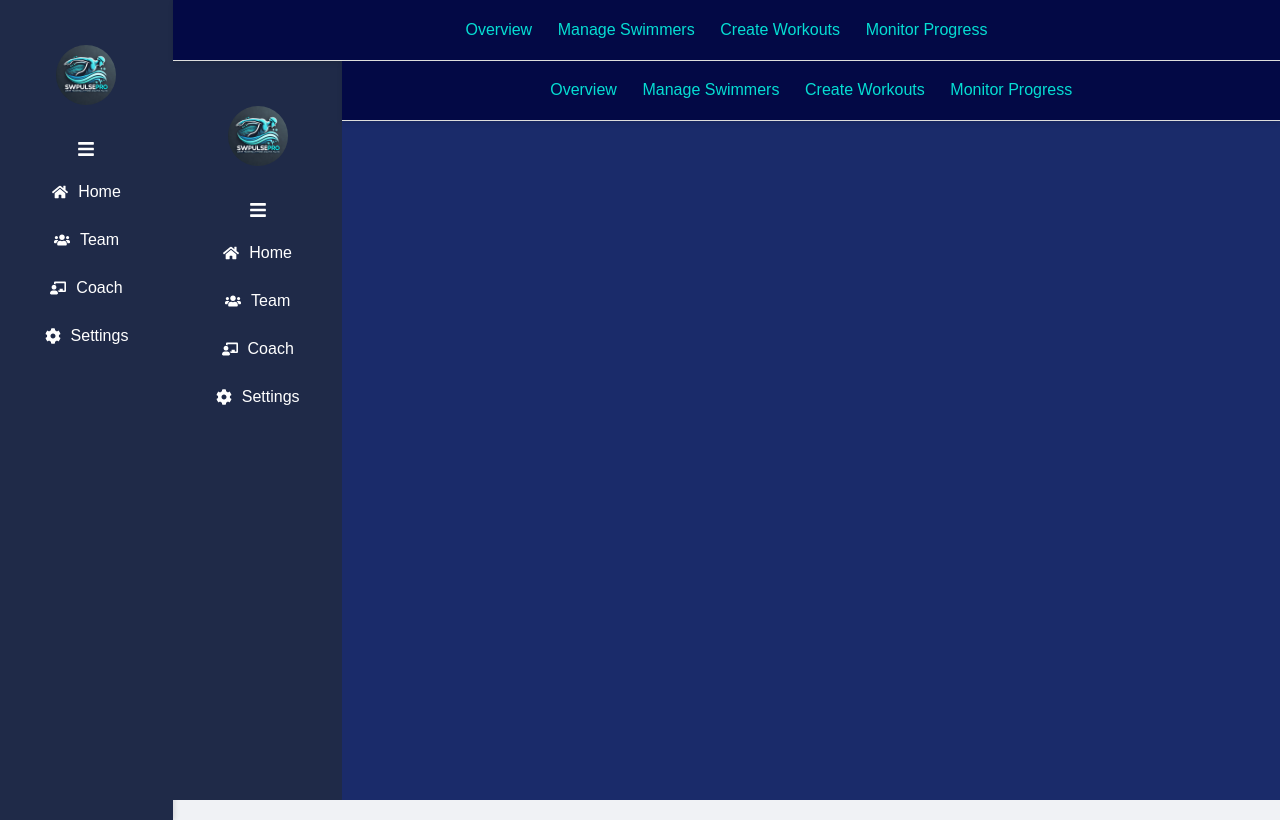
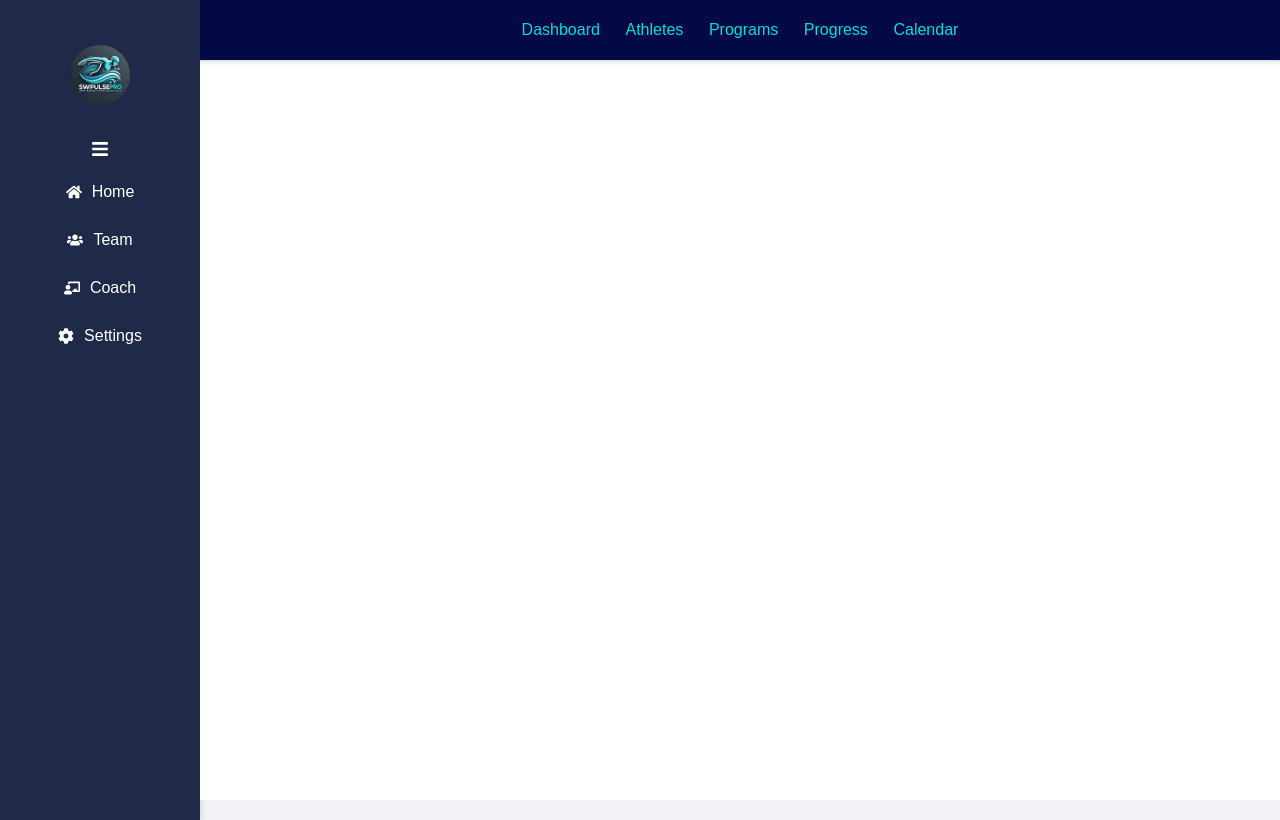
Before and after one commit to MarkOfosu/swimpulsepro, a Next.js app: page /coach in a window 1280 px wide. Built offline with nearby package versions, Linux system fonts and the light colour scheme.

Commit message:
simple navigation for main content without use of context

```diff
--- a/app/coach/CoachOverview.tsx
+++ b/app/coach/CoachOverview.tsx
@@ -6,7 +6,7 @@ const CoachOverview: React.FC = () => {
   return (
     <CoachPage>
       <h1>Coach Overview</h1>
-      <p>Content goes here...</p>
+      <p>Content Content..</p>
     </CoachPage>
   );
 };
--- a/app/coach/page.tsx
+++ b/app/coach/page.tsx
@@ -1,13 +1,22 @@
 // app/coach/page.tsx
-import React from 'react';
-import CoachLayout from '../layouts/CoachLayout';
-import RootLayout from '../layout';
 
-const CoachPage: React.FC<{ children: React.ReactNode }> = ({ children }) => {
+
+import React, { ReactNode } from 'react';
+import ContentRootLayout from '@app/layouts/ContentRootlayout';
+
+const CoachPage: React.FC<{ children: ReactNode }> = ({ children }) => {
+  const links = [
+    { href: '/coach/dashboard', label: 'Dashboard' },
+    { href: '/coach/athletes', label: 'Athletes' },
+    { href: '/coach/programs', label: 'Programs' },
+    { href: '/coach/progress', label: 'Progress' },
+    { href: '/coach/calendar', label: 'Calendar' },
+  ];
+
   return (
-    <RootLayout layoutType="coach">
-      <CoachLayout>{children}</CoachLayout>
-    </RootLayout>
+    <ContentRootLayout links={links}>
+      {children}
+    </ContentRootLayout>
   );
 };
 
--- a/app/layout.tsx
+++ b/app/layout.tsx
@@ -1,31 +1,15 @@
+//app/layout.tsx
 import '@styles/globals.css';
 import React, { ReactNode } from 'react';
 import Sidebar from '../components/SideBar';
 import BottomNav from '@/components/BottomNav';
-import TeamLayout from './layouts/TeamLayout';
-import CoachLayout from './layouts/CoachLayout';
-import ContentRootLayout from './layouts/ContentRootlayout';
 
 export const metadata = {
   title: 'SwimPulsePro',
   description: 'Swim Training Fit Analysis and Tracking Tool',
 };
 
-
-function RootLayout({ children, layoutType }: { children: ReactNode; layoutType: 'team' | 'coach' }) {
-  const links =
-    layoutType === 'team'
-      ? [
-          { href: '/team/overview', label: 'Overview' },
-          { href: '/team/manage-coaches', label: 'Manage Coaches' },
-          { href: '/team/team-settings', label: 'Team Settings' },
-        ]
-      : [
-          { href: '/coach/overview', label: 'Overview' },
-          { href: '/coach/manage-swimmers', label: 'Manage Swimmers' },
-          { href: '/coach/create-workouts', label: 'Create Workouts' },
-          { href: '/coach/monitor-progress', label: 'Monitor Progress' },
-        ];
+function RootLayout({ children, layoutType }: { readonly children: ReactNode; readonly layoutType: 'team' | 'coach' }) {
 
   return (
     <html lang='en'>
@@ -36,9 +20,7 @@ function RootLayout({ children, layoutType }: { children: ReactNode; layoutType:
       <body>
         <div id="layout">
           <Sidebar />
-          <ContentRootLayout links={links}>
             <main className='content'>{children}</main>
-          </ContentRootLayout>
           <BottomNav />
         </div>
       </body>
--- a/app/layouts/CoachLayout.tsx
+++ /dev/null
@@ -1,9 +0,0 @@
-'use client';
-import React from 'react';
-
-
-const CoachLayout: React.FC<{ children: React.ReactNode }> = ({ children }) => {
-  return <div>{children}</div>;
-};
-
-export default CoachLayout;
--- a/app/layouts/ContentRootlayout.tsx
+++ b/app/layouts/ContentRootlayout.tsx
@@ -1,26 +1,20 @@
 'use client';
 import React from 'react';
-import { useLayout } from '../../context/LayoutContext';
 import ContentNavBar from '@/components/ContentNavBar';
 import '@styles/globals.css';
-import { LayoutProvider } from '@/context/LayoutContext';
 
 
 
-interface ContentRootLayoutProps {
-  links: { href: string; label: string }[];
-  children: React.ReactNode;
+const ContentRootLayout: React.FC<{ links: { href: string; label: string }[]; children: React.ReactNode }> = ({ links, children }) => {
+  return (
+      <div className="content-layout">
+        <ContentNavBar links={links} />
+        <div className="content-main">
+          {children}
+        </div>
+      </div>
+  );
 }
 
-const ContentRootLayout: React.FC<ContentRootLayoutProps> = ({ links, children }) => {
-  return (
-    <LayoutProvider links={links}>
-      <div className="content-layout">
-        <ContentNavBar links={links} />
-        <div className="content-main">{children}</div>
-      </div>
-    </LayoutProvider>
-  );
-};
 
 export default ContentRootLayout;
--- a/app/page.tsx
+++ b/app/page.tsx
@@ -1,6 +1,5 @@
 import React from 'react';
 import SectionHeader from '@/components/SectionHeader';
-import Coach from '@components/Coach';
 
 export default function Home() {
   return (
--- a/context/LayoutContext.tsx
+++ b/context/LayoutContext.tsx
@@ -1,25 +1,25 @@
-// context/LayoutContext.tsx
-'use client';
+// // context/LayoutContext.tsx
+// 'use client';
 
-import React, { createContext, useContext, ReactNode } from 'react';
+// import React, { createContext, useContext, ReactNode, useMemo } from 'react';
 
-interface LayoutContextProps {
-  links: { href: string; label: string }[];
-}
+// interface LayoutContextProps {
+//   links: { href: string; label: string }[];
+// }
 
-const LayoutContext = createContext<LayoutContextProps | undefined>(undefined);
+// const LayoutContext = createContext<LayoutContextProps | undefined>(undefined);
 
-export const LayoutProvider: React.FC<{ children: ReactNode; links: { href: string; label: string }[] }> = ({
-  children,
-  links,
-}) => {
-  return <LayoutContext.Provider value={{ links }}>{children}</LayoutContext.Provider>;
-};
+// export const LayoutProvider: React.FC<{ children: ReactNode; links: { href: string; label: string }[] }> = ({
+//   children,
+//   links,
+// }) => {
+//   return useMemo(() => <LayoutContext.Provider value={{ links }}>{children}</LayoutContext.Provider>, [links, children]);
+// };
 
-export const useLayout = () => {
-  const context = useContext(LayoutContext);
-  if (!context) {
-    throw new Error('useLayout must be used within a LayoutProvider');
-  }
-  return context;
-};
+// export const useLayout = () => {
+//   const context = useContext(LayoutContext);
+//   if (!context) {
+//     throw new Error('useLayout must be used within a LayoutProvider');
+//   }
+//   return context;
+// };
--- a/styles/globals.css
+++ b/styles/globals.css
@@ -112,7 +112,7 @@ body {
 }
 
 #menu.collapsed + .content {
-    margin-left: 60px;
+    /* margin-left: 60px;  */
 }
 
 .header {
```
Also changed, not shown: app/layouts/TeamLayout.tsx (deleted, +0 -11 lines), app/team/page.tsx (+14 -6 lines).
